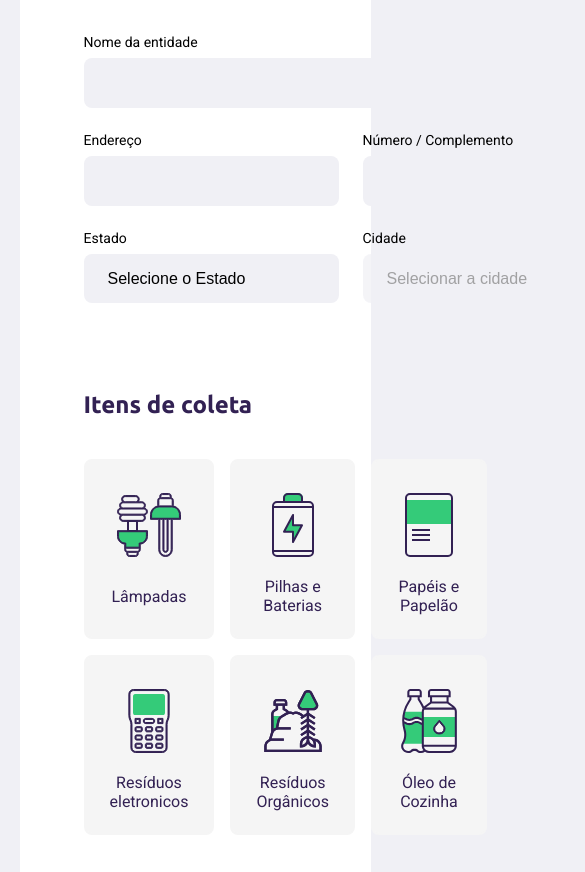
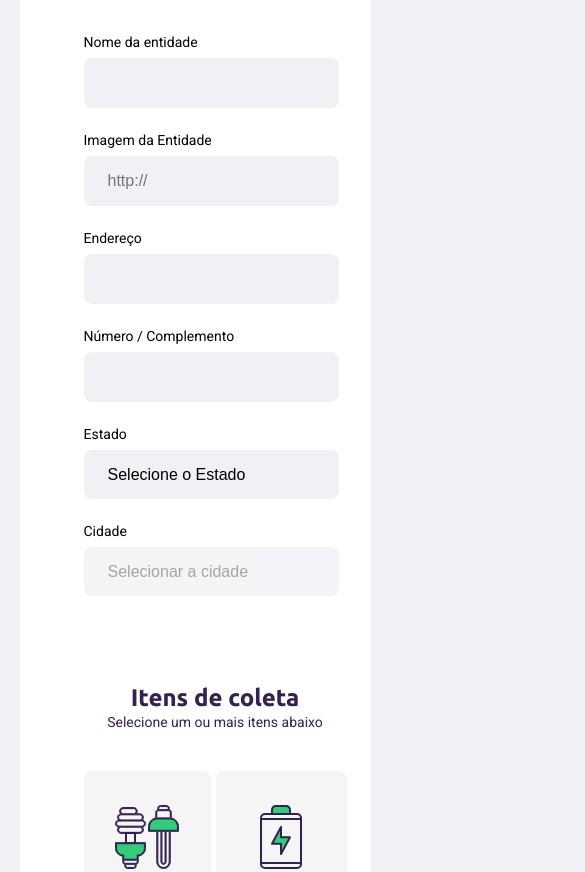
Before and after one commit to Brendo-Silva/treinamento-ecoleta, a website: page src/Views/create-point.html in a window 390 px wide. Shown: the part 460-1332 px from the top of the page, 585 px wide, since content can reach past the window. Drawn offline with nearby package versions, Linux system fonts and the light colour scheme; files that its build step writes are made by us from their sources; no server answers; files whose address does not match are found by name.

Commit message:
Modificando a responsividade da pagina create-point

```diff
--- a/public/css/create-point.css
+++ b/public/css/create-point.css
@@ -48,10 +48,19 @@ form fieldset {
 
 form legend {
     margin-bottom: 40px;
+    display: flex;
+    align-items: center;
+    justify-content: space-between;
+    width: 100%;
 }
 
 form legend h2 {
     font-size: 24px;
+}
+
+form legend span {
+    color: var(--title-color);
+    font-size: 14px;
 }
 
 form .field {
--- a/public/css/responsive.css
+++ b/public/css/responsive.css
@@ -25,6 +25,25 @@
     #page-search-results .cards img {
         height: 220px;
     }
+
+    #create-page-point .field-group {
+        flex-direction: column;
+    }
+
+    #create-page-point .field-group .field + .field {
+        margin-left: 0;
+    }
+
+    #create-page-point form legend {
+        display: inline;
+        text-align: center;
+    }
+    #create-page-point .items-grid {
+        grid-template-columns: 1fr 1fr;
+        gap: 5px;
+        margin: 0 auto;
+    }
+
 }
 
 @media (min-width: 1700px) {
--- a/src/Views/create-point.html
+++ b/src/Views/create-point.html
@@ -21,9 +21,16 @@
                 <h2>Dados da entidade</h2>
             </legend>
 
-            <div class="field">
-                <label for="name">Nome da entidade</label>
-                <input type="text" name="name" required="required"/>
+            <div class="field-group">
+                <div class="field">
+                    <label for="name">Nome da entidade</label>
+                    <input type="text" name="name" required="required"/>
+                </div>
+                <div class="field">
+                    <label for="image">Imagem da Entidade</label>
+                    <input type="url" name="image" required="required"
+                    placeholder="http://" />
+                </div>
             </div>
 
             <div class="field-group">
@@ -61,6 +68,7 @@
         <fieldset>
             <legend>
                 <h2>Itens de coleta</h2>
+                <span>Selecione um ou mais itens abaixo</span>
             </legend>
 
             <div class="items-grid">
```
